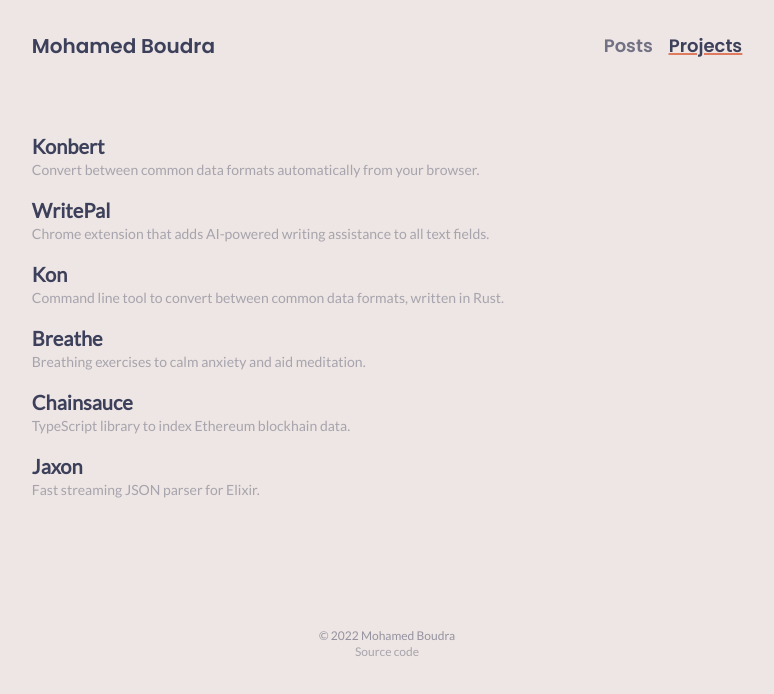
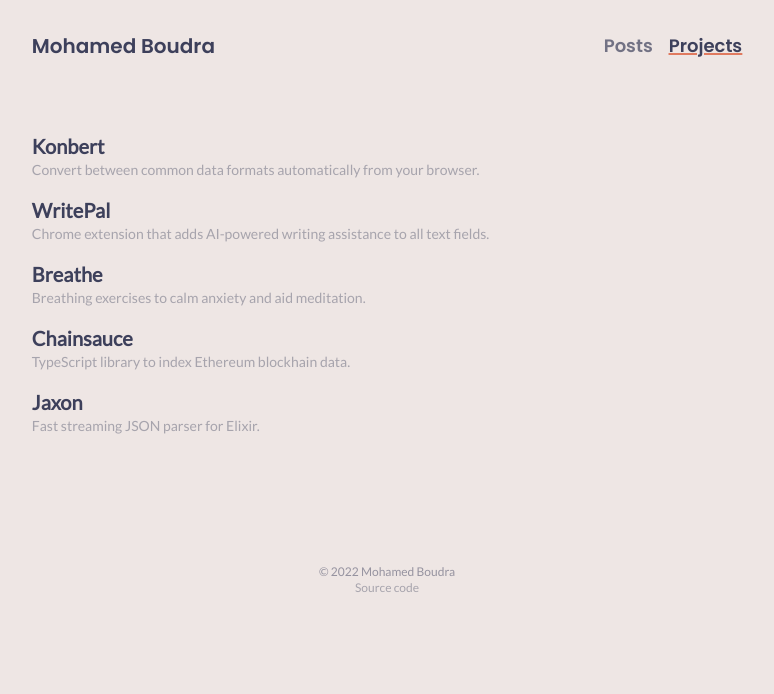
Before and after one commit to boudra/moboudra.com, a Next.js app: page /projects in a window 1280 px wide. Shown: the top 694 px of the page, without its empty margins (253-1027 px from the left). Built offline with nearby package versions, Linux system fonts and the light colour scheme.

Commit message:
update project

```diff
--- a/src/pages/projects.js
+++ b/src/pages/projects.js
@@ -4,19 +4,13 @@ export default function Projects(_props) {
       title: "Konbert",
       description:
         "Convert between common data formats automatically from your browser.",
-      link: "https://konbert.com",
+      link: "https://konbert.com/convert",
     },
     {
       title: "WritePal",
       description:
         "Chrome extension that adds AI-powered writing assistance to all text fields.",
       link: "https://writepal.app",
-    },
-    {
-      title: "Kon",
-      description:
-        "Command line tool to convert between common data formats, written in Rust.",
-      link: "https://github.com/boudra/kon",
     },
     {
       title: "Breathe",
```
